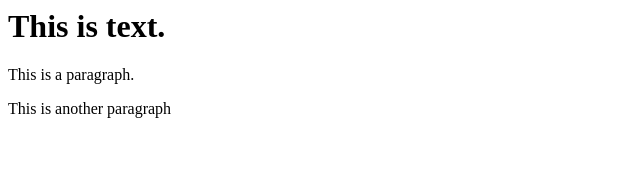
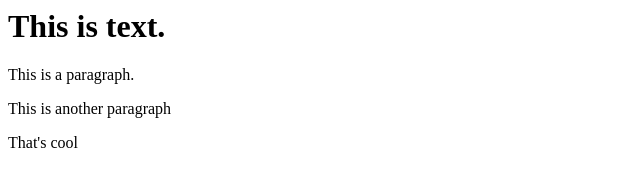
Before and after one commit to SurfacerInternet/git-test, a website: page index.html in a window 1280 px wide. Shown: the full height of the page, 0-640 px from the left. Drawn offline with Linux system fonts and the light colour scheme.

Commit message:
Using NPM

```diff
--- a/index.html
+++ b/index.html
@@ -6,5 +6,7 @@
         </h1>
         <p>This is a paragraph.</p>
         <p> This is another paragraph</p>
+        <p> That's cool </p>
+
     </body>
 </html>
```
Also changed, not shown: package.json (added, +24 -0 lines), 2 other files.
